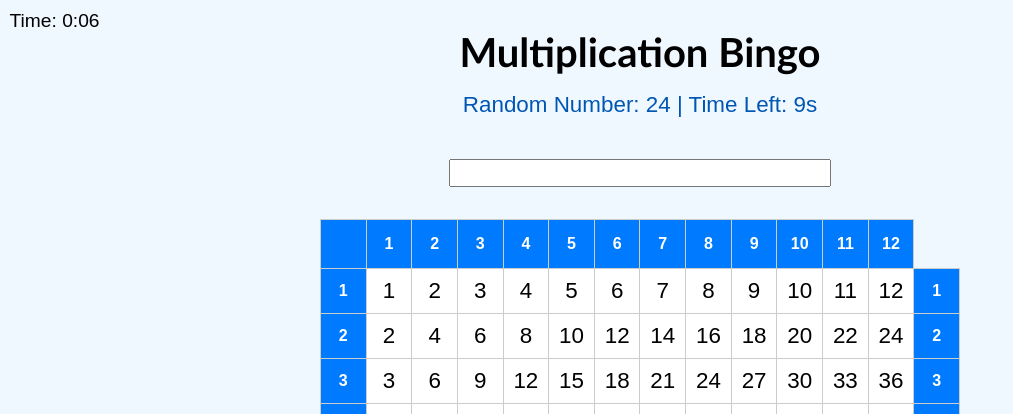
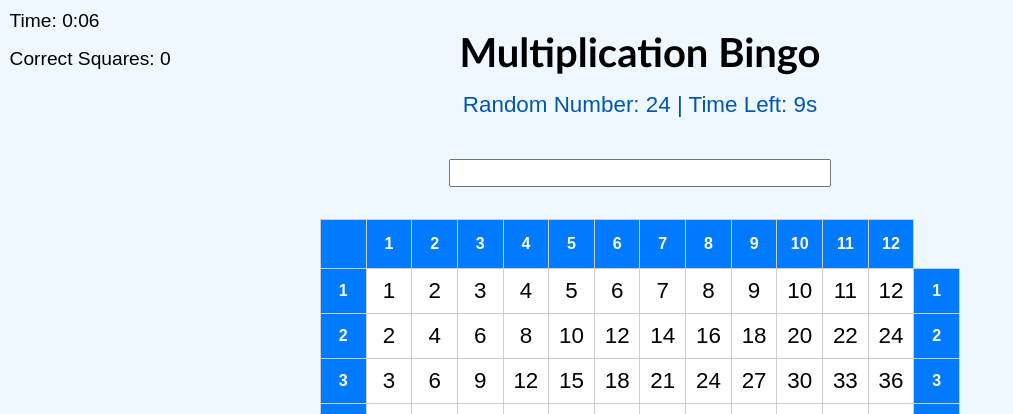
Before and after one commit to Bdmilken/Multiplication_Bingo, a Flask app: page /easy in a window 1280 px wide. Shown: the top 414 px of the page, without its empty margins (0-1013 px from the left). Run offline with Flask 3, Linux system fonts and the light colour scheme.

Commit message:
Move correct square counter to left

```diff
--- a/templates/board.html
+++ b/templates/board.html
@@ -93,6 +93,12 @@
             left: 0.5em;
             font-size: 1.2em;
         }
+        #correct-counter {
+            position: fixed;
+            top: 2.5em;
+            left: 0.5em;
+            font-size: 1.2em;
+        }
         .tooltip {
             position: absolute;
             background: rgba(0, 0, 0, 0.75);
@@ -107,6 +113,7 @@
     </style>
     <script>
         const boardState = Array.from({ length: 12 }, () => Array(12).fill(false));
+        let correctCount = 0;
         let numberBag = [];
         let answerTimeout;
         let timerInterval;
@@ -163,6 +170,11 @@
 
         function updateTimerDisplay() {
             document.getElementById('timer').textContent = timeLeft;
+        }
+
+        function updateCorrectDisplay() {
+            document.getElementById('correct-counter').textContent =
+                `Correct Squares: ${correctCount}`;
         }
 
         let stopwatchInterval;
@@ -270,6 +282,8 @@
             if (row * col === randomValue) {
                 cell.style.backgroundColor = 'lightgreen';
                 boardState[row - 1][col - 1] = true;
+                correctCount++;
+                updateCorrectDisplay();
                 feedbackEl.value = 'Correct!';
                 playCorrectSound();
                 clearTimeout(answerTimeout);
@@ -327,6 +341,7 @@
             el.style.visibility = 'visible';
             const finalTime = stopStopwatch();
             document.getElementById('final-time').textContent = `Your time: ${formatTime(finalTime)}`;
+            document.getElementById('final-count').textContent = `Correct Squares: ${correctCount}`;
             playWinSound();
             clearTimeout(answerTimeout);
             clearInterval(timerInterval);
@@ -347,6 +362,7 @@
                 return;
             }
             generateNumber();
+            updateCorrectDisplay();
             startStopwatch();
             document
                 .querySelectorAll('td')
@@ -360,6 +376,7 @@
 </head>
 <body>
     <div id="stopwatch">Time: 0:00</div>
+    <div id="correct-counter"></div>
     <h1>Multiplication Bingo</h1>
     <div class="number-display">
         Random Number: <span id="random-number"></span>
@@ -397,6 +414,7 @@
     <div id="bingo-message" class="bingo-message">
         <div>Bingo! You Win!</div>
         <div id="final-time"></div>
+        <div id="final-count"></div>
         <button onclick="window.location.href='{{ url_for('index') }}'">
             New Game
         </button>
```
Also changed, not shown: README.md.
